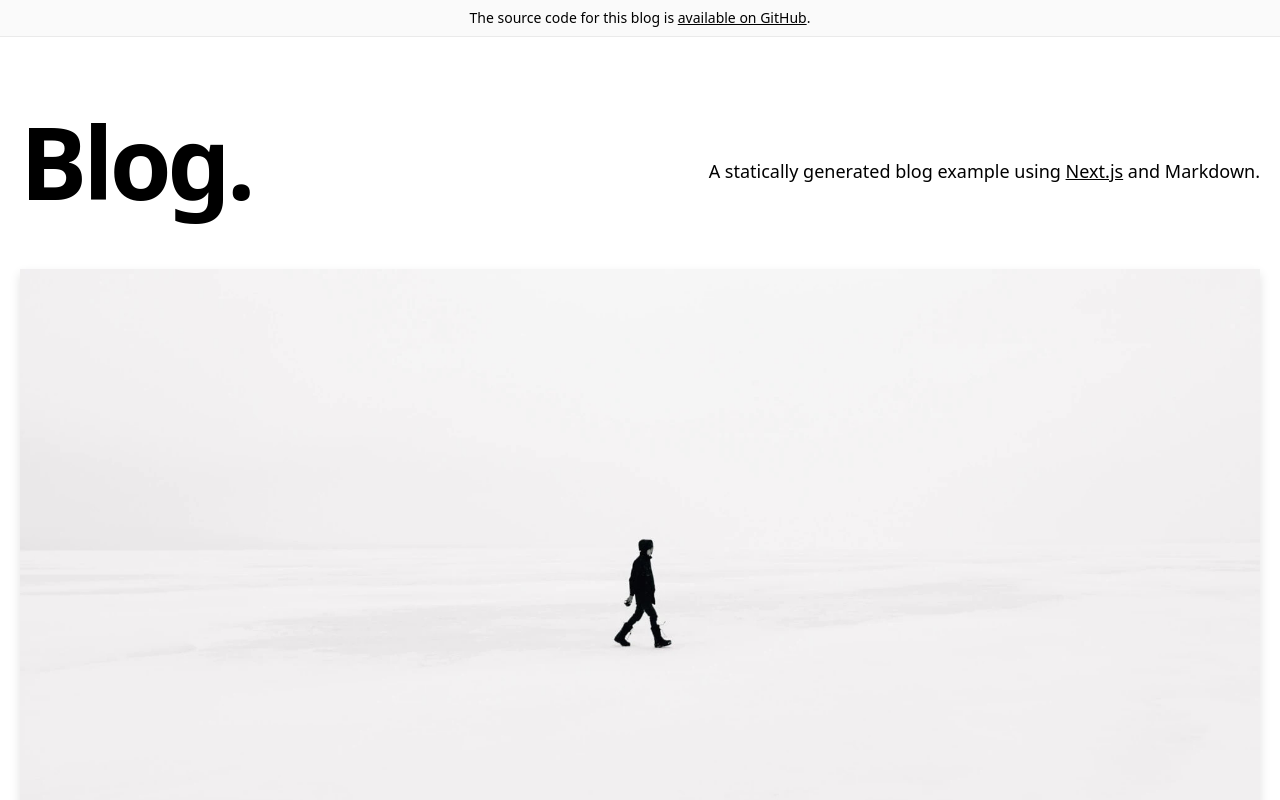
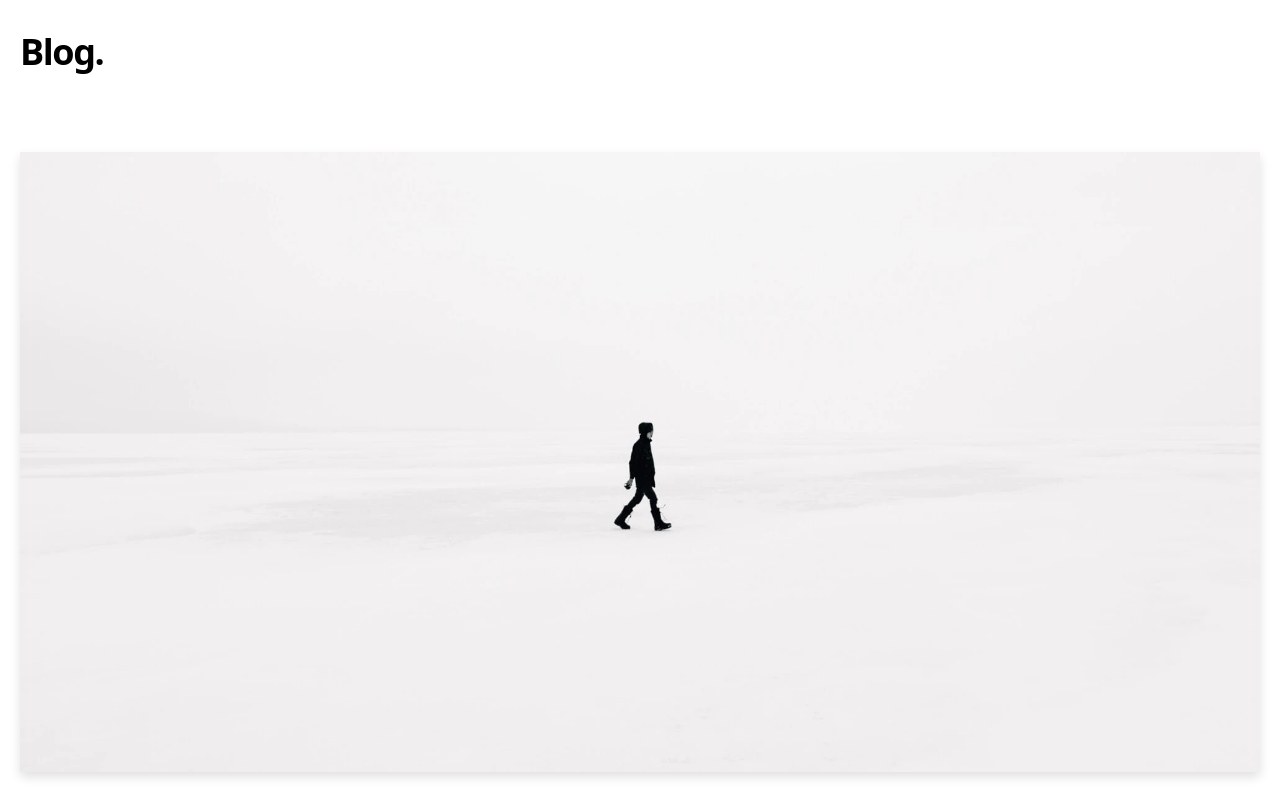
Before and after one commit to davidkhuu/personal-website, a Next.js app: page / in a window 1280 px wide. Shown: the top 800 px of the page. Built offline with nearby package versions, Linux system fonts and the light colour scheme.

Commit message:
Create page component to use as a template for all pages
This just wraps common page elements into one component to be used throughout the website

```diff
--- a/components/alert.tsx
+++ b/components/alert.tsx
@@ -1,6 +1,5 @@
 import Container from './container'
 import cn from 'classnames'
-import { EXAMPLE_PATH } from '../lib/constants'
 
 type Props = {
   preview?: boolean
@@ -16,8 +15,6 @@ const Alert = ({ preview }: Props) => {
     >
       <Container>
         <div className="py-2 text-center text-sm">
-          {preview ? (
-            <>
           This page is a preview.{' '}
           <a
             href="/api/exit-preview"
@@ -26,19 +23,6 @@ const Alert = ({ preview }: Props) => {
             Click here
           </a>{' '}
           to exit preview mode.
-            </>
-          ) : (
-            <>
-              The source code for this blog is{' '}
-              <a
-                href={`https://github.com/vercel/next.js/tree/canary/examples/${EXAMPLE_PATH}`}
-                className="underline hover:text-success duration-200 transition-colors"
-              >
-                available on GitHub
-              </a>
-              .
-            </>
-          )}
         </div>
       </Container>
     </div>
--- a/components/layout.tsx
+++ b/components/layout.tsx
@@ -12,7 +12,7 @@ const Layout = ({ preview, children }: Props) => {
     <>
       <Meta />
       <div className="min-h-screen">
-        <Alert preview={preview} />
+        {preview && <Alert />}
         <main>{children}</main>
       </div>
       <Footer />
--- /dev/null
+++ b/components/page.tsx
@@ -0,0 +1,27 @@
+import Container from "./container"
+import Head from "next/head"
+import { WEBSITE_NAME } from "../lib/constants"
+import Layout from "./layout"
+import Header from './header'
+
+type Props = {
+  title?: string
+  children: React.ReactNode
+  preview?: boolean
+}
+
+const Page = ({ title = '', children, preview }: Props) => {
+  return (
+    <Layout preview={preview}>
+      <Head>
+        <title>{title}{title ? ' | ' : ''}{WEBSITE_NAME}</title>
+      </Head>
+      <Container>
+        <Header />
+        {children}
+      </Container>
+    </Layout>
+  )
+}
+
+export default Page
--- a/pages/index.tsx
+++ b/pages/index.tsx
@@ -1,11 +1,7 @@
-import Container from '../components/container'
 import MoreStories from '../components/more-stories'
 import HeroPost from '../components/hero-post'
-import Intro from '../components/intro'
-import Layout from '../components/layout'
+import Page from '../components/page'
 import { getAllPosts } from '../lib/api'
-import Head from 'next/head'
-import { CMS_NAME } from '../lib/constants'
 import Post from '../types/post'
 
 type Props = {
@@ -16,13 +12,7 @@ const Index = ({ allPosts }: Props) => {
   const heroPost = allPosts[0]
   const morePosts = allPosts.slice(1)
   return (
-    <>
-      <Layout>
-        <Head>
-          <title>Next.js Blog Example with {CMS_NAME}</title>
-        </Head>
-        <Container>
-          <Intro />
+    <Page>
       {heroPost && (
         <HeroPost
           title={heroPost.title}
@@ -34,9 +24,7 @@ const Index = ({ allPosts }: Props) => {
         />
       )}
       {morePosts.length > 0 && <MoreStories posts={morePosts} />}
-        </Container>
-      </Layout>
-    </>
+    </Page>
   )
 }
 
```
Lines whose indentation alone changed are shown as unchanged.
